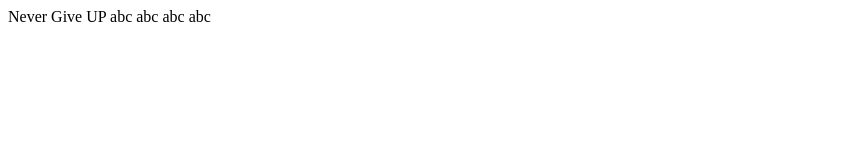
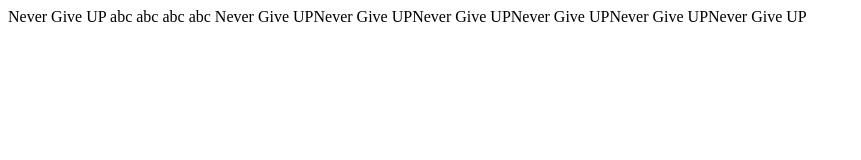
Before and after one commit to ThaiSalem2401/DemoGit2, a plain HTML site: page index.html in a window 1280 px wide. Shown: the whole page, without its empty margins (0-861 px from the left). Drawn offline with Linux system fonts and the light colour scheme.

Commit message:
commit 4

```diff
--- a/index.html
+++ b/index.html
@@ -12,5 +12,10 @@
     abc
     abc
     abc
+
+
+
+    Never Give UPNever Give UPNever Give UPNever Give UPNever Give UPNever Give UP
+
 </body>
 </html>
```
